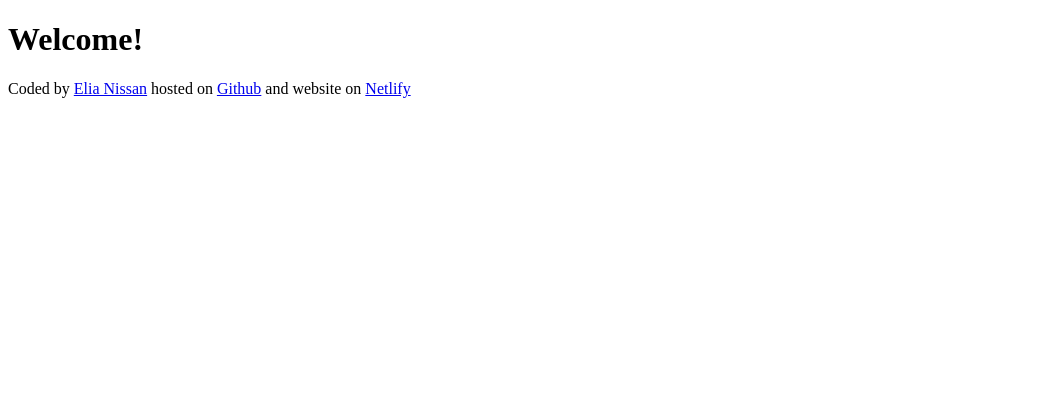
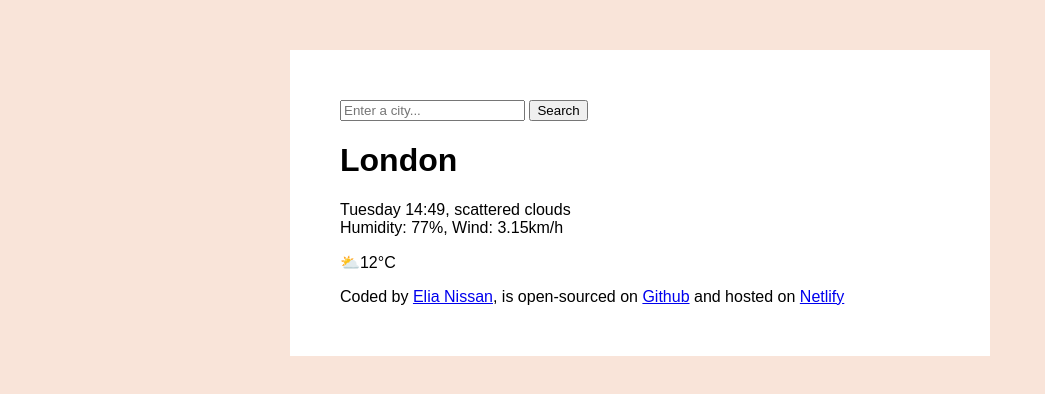
Before and after one commit to elianissan/Week-7-Weather-Forecast, a plain HTML site: page index.html in a window 1280 px wide. Shown: the whole page, without its empty margins (0-1045 px from the left). Drawn offline with Linux system fonts and the light colour scheme.

Commit message:
Added HTML & basic CSS

```diff
--- a/index.html
+++ b/index.html
@@ -3,23 +3,40 @@
   <head>
     <meta charset="UTF-8" />
     <meta name="viewport" content="width=device-width, initial-scale=1.0" />
+    <link rel="stylesheet" href="src/index.css" />
     <title>Week 7 Weather App</title>
   </head>
   <body>
-    <h1>Welcome!</h1>
+    <div class="weather-app">
+      <header>
+        <input type="search" placeholder="Enter a city..." required />
+        <input type="submit" value="Search" />
+      </header>
+      <main><h1>London</h1></main>
+      <div>
+        <p>
+          Tuesday 14:49, scattered clouds <br />
+          Humidity: 77%, Wind: 3.15km/h
+        </p>
+      </div>
+      <div>
+        <p>⛅12°C</p>
+      </div>
+
       <footer>
         Coded by
-      <a href="https://github.com/elianissan" target="_blank">Elia Nissan</a>
-      hosted on
+        <a href="https://github.com/elianissan" target="_blank">Elia Nissan</a>,
+        is open-sourced on
         <a
           href="https://github.com/elianissan/Week-7-Weather-Forecast"
           target="_blank"
           >Github</a
         >
-      and website on
+        and hosted on
         <a href="https://week7weatherforecest.netlify.app/" target="_blank"
           >Netlify</a
         >
       </footer>
+    </div>
   </body>
 </html>
--- /dev/null
+++ b/src/index.css
@@ -0,0 +1,12 @@
+body {
+  background-color: #f9e4d9;
+  font-family: Arial, Helvetica, sans-serif;
+}
+
+.weather-app {
+  background-color: white;
+  max-width: 600px;
+  margin: 50px auto;
+  padding: 50px;
+  border: 20px;
+}
```
Lines whose indentation alone changed are shown as unchanged.
